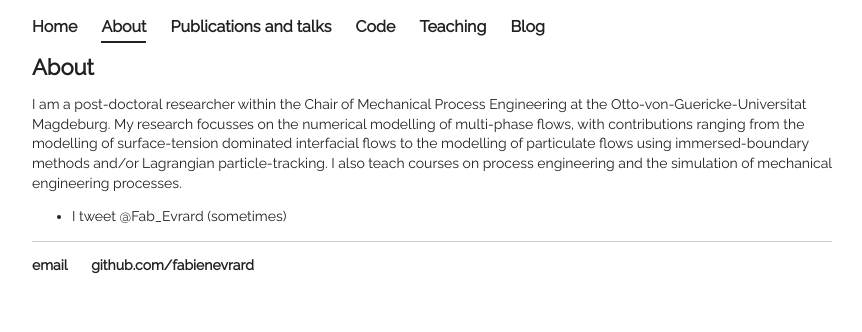
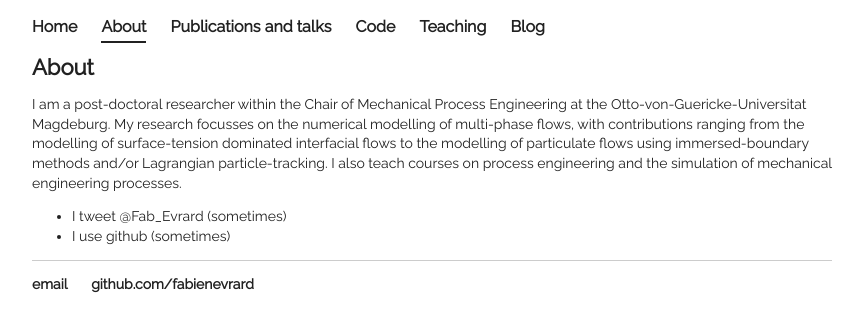
Before and after one commit to fabienevrard/fabienevrard.github.io, a Jekyll site: the page built from about/index.html, in a window 1280 px wide. Shown: the top 332 px of the page, without its empty margins (208-1070 px from the left). Built offline with Jekyll 4.4.1, drawn with Linux system fonts in a browser that asks for light colours.

Commit message:
Update index.html

```diff
--- a/about/index.html
+++ b/about/index.html
@@ -9,6 +9,7 @@ title: Fabien Evrard
 
 			<ul class="contacts">
 				<li>I tweet <a href="https://twitter.com/Fab_Evrard">@Fab_Evrard</a> (sometimes)</li>
+				<li>I use <a href="https://github.com/fabienevrard">github</a> (sometimes)</li>
 <!-- 				<li><a href="#">Your Departmental Webpage</a></li> -->
 				</ul>
 		</div>
```
